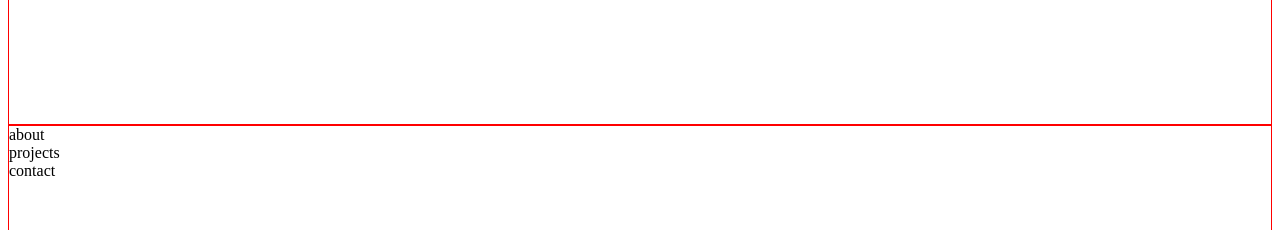
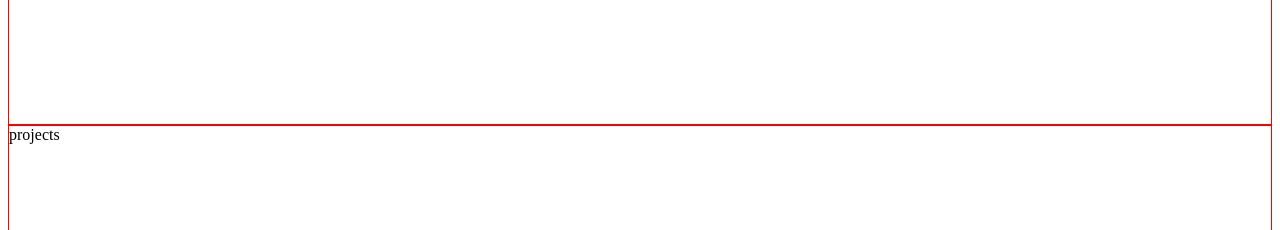
Before and after one commit to Soares010/Mario_Soares, a Next.js app: page /home in a window 1280 px wide. Shown: the part 1520-1750 px from the top of the page. Built offline with nearby package versions, Linux system fonts and the light colour scheme.

Commit message:
new commit

```diff
--- a/package.json
+++ b/package.json
@@ -15,7 +15,7 @@
     "@fortawesome/free-regular-svg-icons": "^6.7.2",
     "@fortawesome/free-solid-svg-icons": "^6.7.2",
     "@fortawesome/react-fontawesome": "^0.2.2",
-    "next": "^15.3.5",
+    "next": "^15.4.1",
     "react": "^19.1.0",
     "react-dom": "^19.1.0",
     "react-router-dom": "^7.6.3",
--- /dev/null
+++ b/src/assets/styles/About.css
@@ -0,0 +1,7 @@
+.inner-content {
+  height: 100vh;
+  border: 1px solid red;
+}
+#contact {
+  /* scroll-margin-top: 100px; */
+}
--- /dev/null
+++ b/src/assets/styles/Contact.css
@@ -0,0 +1,7 @@
+.inner-content {
+  height: 100vh;
+  border: 1px solid red;
+}
+#contact {
+  /* scroll-margin-top: 100px; */
+}
--- /dev/null
+++ b/src/assets/styles/Projects.css
@@ -0,0 +1,7 @@
+.inner-content {
+  height: 100vh;
+  border: 1px solid red;
+}
+#projects {
+  /* scroll-margin-top: 100px; */
+}
--- a/src/assets/styles/Section.css
+++ /dev/null
@@ -1,4 +0,0 @@
-.main {
-  border: 1px solid red;
-  height: 100vh;
-}
--- a/src/assets/styles/index.css
+++ b/src/assets/styles/index.css
@@ -1,4 +1,4 @@
-*{
+* {
   margin: 0;
   padding: 0;
   box-sizing: border-box;
@@ -8,12 +8,14 @@
 html {
   scroll-behavior: smooth;
 }
-body{
-  background: linear-gradient(to right, rgb(9, 18, 44), rgb(30, 50, 90), rgb(70, 100, 150));
+body {
+  background: linear-gradient(
+    to right,
+    rgb(9, 18, 44),
+    rgb(30, 50, 90),
+    rgb(70, 100, 150)
+  );
   z-index: 1;
   /* background: #09122c; */
   font-family: "poppins", sans-serif;
 }
-:root {
-  color: #09122c;
-}
--- /dev/null
+++ b/src/components/Container.jsx
@@ -0,0 +1,12 @@
+import "../assets/styles/Contact.css";
+import "../assets/styles/Projects.css";
+import "../assets/styles/About.css";
+const Container = ({ children }) => {
+  return (
+    <>
+      <div className="inner-content">{children}</div>
+    </>
+  );
+};
+
+export default Container;
--- a/src/components/Section.jsx
+++ /dev/null
@@ -1,18 +0,0 @@
-import React from "react";
-import "../assets/styles/Section.css";
-
-const Section = () => {
-  return (
-    <div>
-      <section className="main">
-        <div className="container">
-          <div id="about">about</div>
-          <div id="projects">projects</div>
-          <div id="contact">contact</div>
-        </div>
-      </section>
-    </div>
-  );
-};
-
-export default Section;
--- a/src/pages/about/About.jsx
+++ b/src/pages/about/About.jsx
@@ -1,11 +1,14 @@
-import React from 'react';
-import Section from "../../components/Section";
+import React from "react";
+import Container from "../../components/Container";
+
 
 const About = () => {
   return (
-    <div>
-      <Section />
-    </div>
+    <>
+      <Container>
+        <div id="about">about</div>
+      </Container>
+    </>
   );
 };
 
--- a/src/pages/contact/Contact.jsx
+++ b/src/pages/contact/Contact.jsx
@@ -1,11 +1,13 @@
 import React from 'react';
-
+import Container from "../../components/Container";
 const Contact = () => {
-    return (
-        <div>
-            contact
-        </div>
-    );
-}
+  return (
+    <>
+      <Container>
+        <div id="contact">contact</div>
+      </Container>
+    </>
+  );
+};
 
 export default Contact;
--- a/src/pages/home/index.jsx
+++ b/src/pages/home/index.jsx
@@ -2,6 +2,7 @@ import React from "react";
 import NavBar from "../../components/NavBar";
 import About from "../about/About";
 import Projects from "../projects/Projects";
+import Contact from "../contact/Contact";
 
 function Home() {
   return (
@@ -10,6 +11,7 @@ function Home() {
         <NavBar />
         <About />
         <Projects />
+        <Contact />
       </div>
     </>
   );
--- a/src/pages/projects/Projects.jsx
+++ b/src/pages/projects/Projects.jsx
@@ -1,11 +1,12 @@
-import React from 'react';
-import Section from "../../components/Section";
-
+import React from "react";
+import Container from "../../components/Container";
 const Projects = () => {
   return (
-    <div>
-      <Section />
-    </div>
+    <>
+      <Container>
+        <div id="projects">projects</div>
+      </Container>
+    </>
   );
 };
 
```
Also changed, not shown: 1 other file (tests, documents, lock files or other folders).
